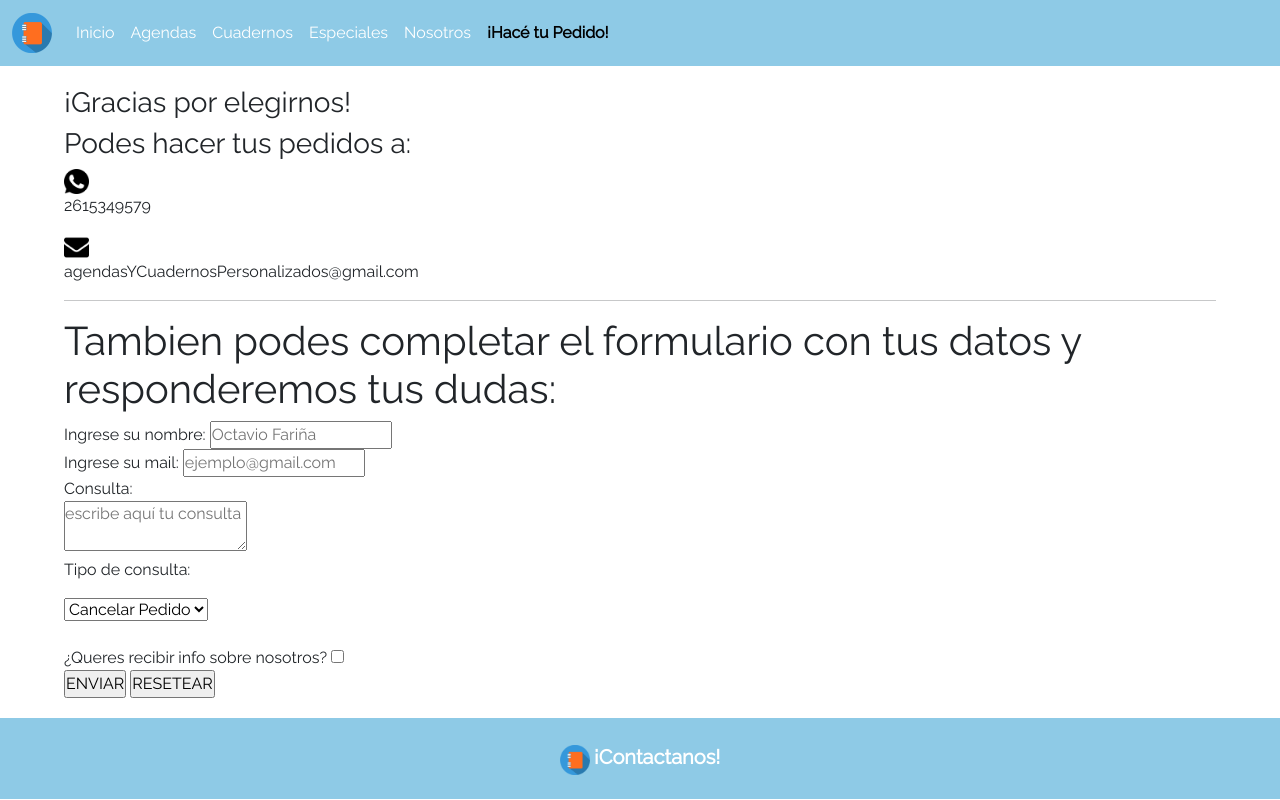
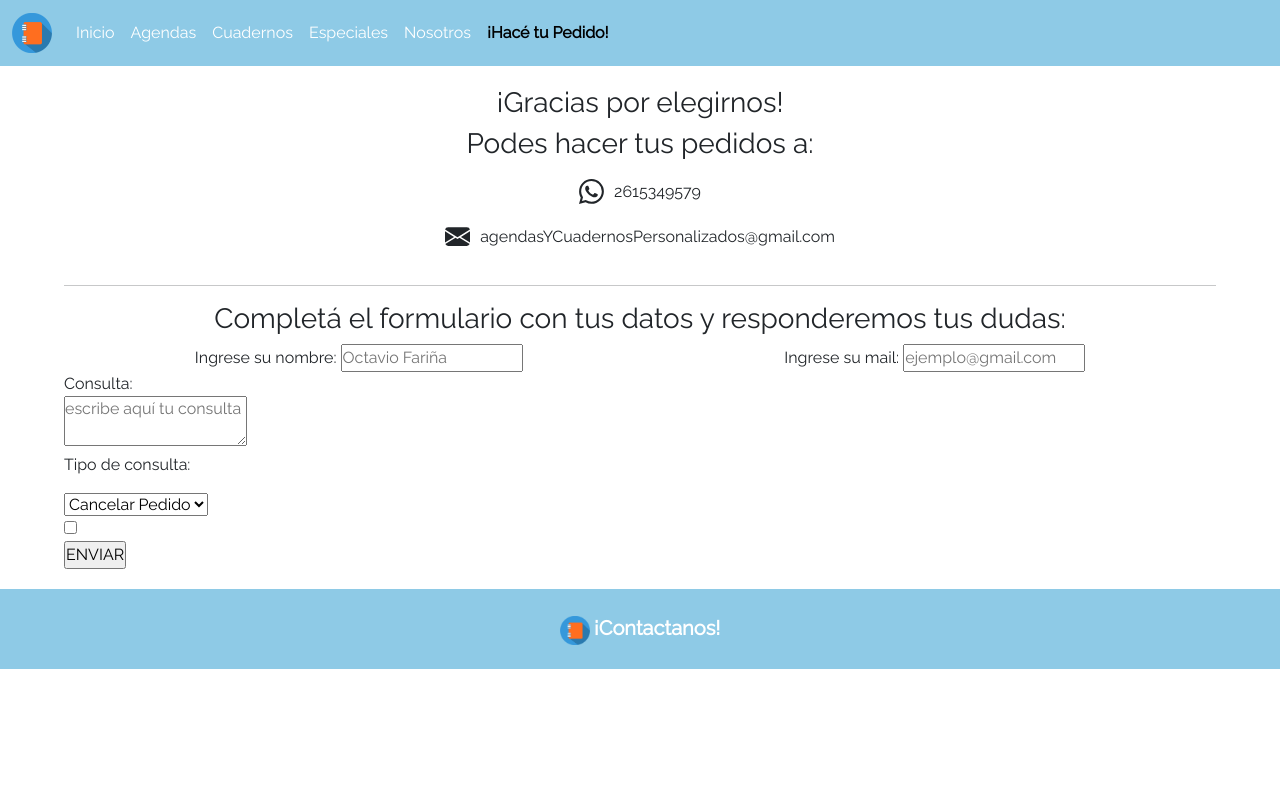
Before and after one commit to octaviofarinia/Tienda-AyC, a plain HTML site: page docs/pages/contacto.html in a window 1280 px wide. Drawn offline with nearby package versions, Linux system fonts and the light colour scheme.

Commit message:
agregar iconos bootstrap y cambio vista contacto.html

```diff
--- a/docs/css/common_style.css
+++ b/docs/css/common_style.css
@@ -7,6 +7,7 @@
 body {
     font-family: 'Raleway', sans-serif;
 }
+
 main {
     width: 90%;
     margin: 20px auto;
@@ -52,6 +53,7 @@
 .nav-link:hover {
     font-weight: bold;
     color: black;
+    transform: scale(1.1, 1.1);
 }
 /* FIN NAVBAR */
 
--- a/docs/css/contacto_style.css
+++ b/docs/css/contacto_style.css
@@ -0,0 +1,47 @@
+
+
+
+/* Medios de contacto */
+.sectionMediosContacto {
+    display: flex;
+    flex-direction: column;
+    align-items: center;
+}
+.tituloYEncabezado {
+    text-align: center;
+    margin-bottom: 10px;
+}
+.celular, .email {
+    display: flex;
+    flex-direction: row;
+    align-items: center;
+    justify-content: center;
+    margin-bottom: 20px;
+}
+.celular p, .email p{
+    margin: 0px 0px 0px 10px;
+}
+/* FIN Medios de contacto */
+
+/* Formulario de contacto */
+.sectionFormContacto {
+    display: flex;
+    flex-direction: column;
+    align-items: center;
+}
+.encabezadoFormularioContacto {
+    text-align: center;
+}
+
+form.formularioContacto {
+    width: 100%;
+}
+
+.nombreYMail {
+    display: flex;
+    flex-direction: row;
+    align-items: center;
+    justify-content: space-around;
+}
+
+/* FIN Formulario de contacto */
--- a/docs/pages/contacto.html
+++ b/docs/pages/contacto.html
@@ -8,10 +8,12 @@
     <link rel="shortcut icon" type="img" href="../media/img/favicon.ico">
     <link href="https://cdn.jsdelivr.net/npm/bootstrap@5.1.3/dist/css/bootstrap.min.css" rel="stylesheet"
         integrity="sha384-1BmE4kWBq78iYhFldvKuhfTAU6auU8tT94WrHftjDbrCEXSU1oBoqyl2QvZ6jIW3" crossorigin="anonymous">
+    <link rel="stylesheet" href="https://cdn.jsdelivr.net/npm/bootstrap-icons@1.7.2/font/bootstrap-icons.css">
     <link rel="preconnect" href="https://fonts.googleapis.com">
     <link rel="preconnect" href="https://fonts.gstatic.com" crossorigin>
     <link href="https://fonts.googleapis.com/css2?family=Raleway&display=swap" rel="stylesheet">
     <link rel="stylesheet" href="../css/common_style.css">
+    <link rel="stylesheet" href="../css/contacto_style.css">
     <title>Agendas y Cuadernos Personalizados</title>
 </head>
 
@@ -54,35 +56,48 @@
         </nav>
     </header>
 
-    <main>
+    <main class="mainContacto">
+        <!-- Medios de contacto -->
+        <section class="sectionMediosContacto">
+            <div class="tituloYEncabezado">
+                <h3 class="tituloGracias">¡Gracias por elegirnos! </h3>
+                <h3 class="encabezadoMedioContacto">Podes hacer tus pedidos a: </h3>
+            </div>
+            <div class="celular">
+                <svg xmlns="http://www.w3.org/2000/svg" width="25" height="25" fill="currentColor" class="bi bi-whatsapp" viewBox="0 0 16 16">
+                    <path d="M13.601 2.326A7.854 7.854 0 0 0 7.994 0C3.627 0 .068 3.558.064 7.926c0 1.399.366 2.76 1.057 3.965L0 16l4.204-1.102a7.933 7.933 0 0 0 3.79.965h.004c4.368 0 7.926-3.558 7.93-7.93A7.898 7.898 0 0 0 13.6 2.326zM7.994 14.521a6.573 6.573 0 0 1-3.356-.92l-.24-.144-2.494.654.666-2.433-.156-.251a6.56 6.56 0 0 1-1.007-3.505c0-3.626 2.957-6.584 6.591-6.584a6.56 6.56 0 0 1 4.66 1.931 6.557 6.557 0 0 1 1.928 4.66c-.004 3.639-2.961 6.592-6.592 6.592zm3.615-4.934c-.197-.099-1.17-.578-1.353-.646-.182-.065-.315-.099-.445.099-.133.197-.513.646-.627.775-.114.133-.232.148-.43.05-.197-.1-.836-.308-1.592-.985-.59-.525-.985-1.175-1.103-1.372-.114-.198-.011-.304.088-.403.087-.088.197-.232.296-.346.1-.114.133-.198.198-.33.065-.134.034-.248-.015-.347-.05-.099-.445-1.076-.612-1.47-.16-.389-.323-.335-.445-.34-.114-.007-.247-.007-.38-.007a.729.729 0 0 0-.529.247c-.182.198-.691.677-.691 1.654 0 .977.71 1.916.81 2.049.098.133 1.394 2.132 3.383 2.992.47.205.84.326 1.129.418.475.152.904.129 1.246.08.38-.058 1.171-.48 1.338-.943.164-.464.164-.86.114-.943-.049-.084-.182-.133-.38-.232z"/>
+                </svg>
+                <!-- <img class="" src="../media/img/icons/whatsapp.png" alt="" width="25px"> -->
+                <p>2615349579</p>
+            </div>
+            <div class="email">
+                <svg xmlns="http://www.w3.org/2000/svg" width="25" height="25" fill="currentColor" class="bi bi-envelope-fill" viewBox="0 0 16 16">
+                    <path d="M.05 3.555A2 2 0 0 1 2 2h12a2 2 0 0 1 1.95 1.555L8 8.414.05 3.555ZM0 4.697v7.104l5.803-3.558L0 4.697ZM6.761 8.83l-6.57 4.027A2 2 0 0 0 2 14h12a2 2 0 0 0 1.808-1.144l-6.57-4.027L8 9.586l-1.239-.757Zm3.436-.586L16 11.801V4.697l-5.803 3.546Z"/>
+                </svg>
+                <!-- <img src="../media/img/icons/envelope.png" alt="" width="25px"> -->
+                <p>agendasYCuadernosPersonalizados@gmail.com</p>
+            </div>
+        </section>
+        <hr>
+
         <!-- Formulario de contacto -->
-        <section>
-            <h3>¡Gracias por elegirnos! </h3>
-            <h3>Podes hacer tus pedidos a: </h3>
-            <img src="../media/img/icons/whatsapp.png" alt="" width="25px">
-            <p>2615349579</p>
-            <img src="../media/img/icons/envelope.png" alt="" width="25px">
-            <p>agendasYCuadernosPersonalizados@gmail.com</p>
-            <hr>
-
-            <h1>Tambien podes completar el formulario con tus datos y responderemos tus dudas:</h1>
-            <form action="#">
-                <div>
+        <section class="sectionFormContacto">
+            <h3 class="encabezadoFormularioContacto">Completá el formulario con tus datos y responderemos tus dudas:</h3>
+            <form action="#" class="formularioContacto">
+                <div class="nombreYMail">
                     <label for="nombre">Ingrese su nombre:
-                        <input type="text" name="nombre" placeholder="Octavio Fariña">
+                        <input id="nombre" type="text" name="nombre" placeholder="Octavio Fariña">
+                    </label>
+                    <label for="email">Ingrese su mail:
+                        <input id="email" type="email" placeholder="ejemplo@gmail.com" name="email"><br>
                     </label>
                 </div>
-                <div>
-                    <label for="email">Ingrese su mail:
-                        <input type="email" placeholder="ejemplo@gmail.com" name="email"><br>
+                <div class="consulta">
+                    <label for="consulta">Consulta: <br>
+                        <textarea id="consulta" placeholder="escribe aquí tu consulta"></textarea>
                     </label>
                 </div>
-                <div>
-                    <label for="consulta">Consulta: <br>
-                        <textarea placeholder="escribe aquí tu consulta"></textarea>
-                    </label>
-                </div>
-                <div>
+                <div class="tipoConsulta">
                     <p>Tipo de consulta:</p>
                     <select name="tipo_consulta">
                         <option value="cancelacion_pedido">Cancelar Pedido</option>
@@ -90,14 +105,13 @@
                         <option value="otro">Otro</option>
                     </select>
                 </div>
-                <br>
-                <div>
-                    ¿Queres recibir info sobre nosotros?
-                    <input type="checkbox" name="acepta_newsletter" value="1">
+                <div class="suscribite al newsletter">
+                    <label for="acepta_newsletter">
+                        <input id="acepta_newsletter" type="checkbox" name="acepta_newsletter" value="1">
+                    </label>
                 </div>
                 <div>
                     <input type="submit" value="ENVIAR">
-                    <input type="reset" value="RESETEAR">
                 </div>
             </form>
         </section>
```
Also changed, not shown: docs/index.html (+1 -0 lines), docs/pages/agendas.html (+1 -0 lines), docs/pages/cuadernos.html (+1 -0 lines), docs/pages/especiales.html (+1 -0 lines), docs/pages/nosotros.html (+1 -0 lines).
